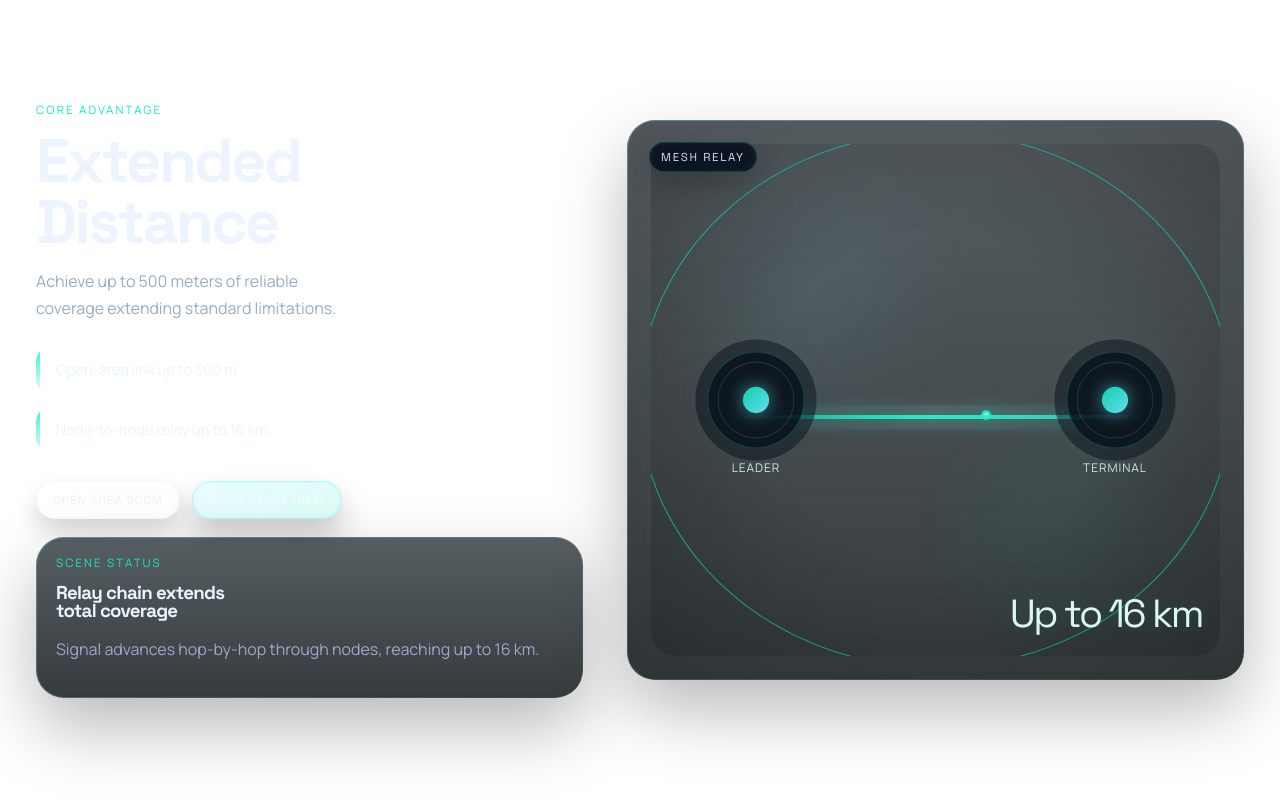
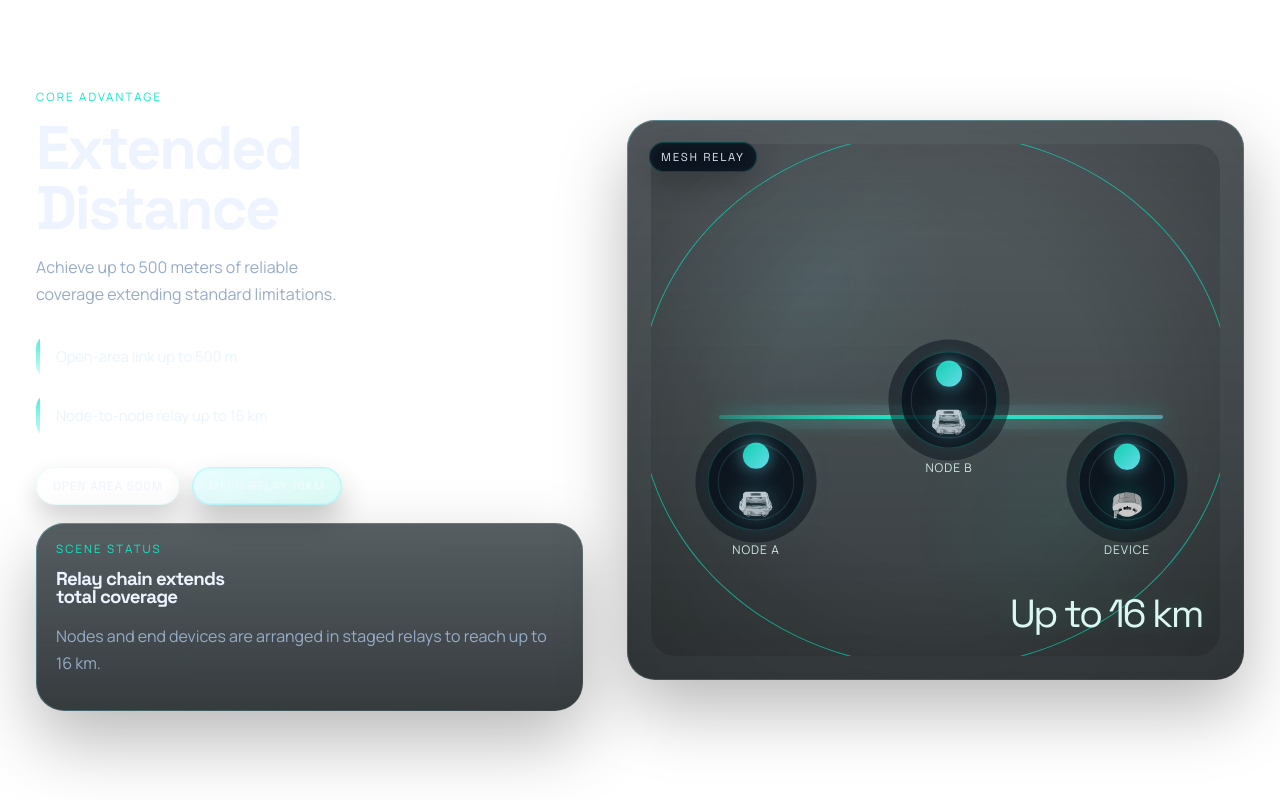
Before and after one commit to tel15675884839-byte/Mesh-System-Demonstration-PPT, a plain HTML site: page pages/distance.html in a window 1280 px wide. Both pictures are taken after a click on the button "MESH RELAY 16KM". Drawn offline with Linux system fonts and the light colour scheme.

Commit message:
feat(distance): add node-device icon chain and relay stage re-layout

```diff
--- a/css/pages/distance.css
+++ b/css/pages/distance.css
@@ -361,6 +361,26 @@
   text-transform: uppercase;
 }
 
+.scene-node .node-icon {
+  position: relative;
+  z-index: 2;
+  width: 34px;
+  height: 34px;
+  object-fit: contain;
+  opacity: 0.92;
+  filter: drop-shadow(0 0 12px rgba(112, 240, 255, 0.36));
+}
+
+.scene-node.is-device::before {
+  background: linear-gradient(135deg, rgba(15, 235, 198, 0.84), rgba(112, 240, 255, 0.82));
+}
+
+.scene-node.is-device .node-icon {
+  width: 30px;
+  height: 30px;
+  filter: drop-shadow(0 0 12px rgba(15, 235, 198, 0.38));
+}
+
 .scene-metric {
   z-index: 4;
   margin: 0;
@@ -390,6 +410,8 @@
 }
 
 .open-link {
+  left: 12%;
+  right: 10%;
   background: linear-gradient(90deg, rgba(112, 240, 255, 0.24), rgba(112, 240, 255, 0.92), rgba(15, 235, 198, 0.88));
   box-shadow:
     0 0 18px rgba(112, 240, 255, 0.42),
@@ -397,7 +419,7 @@
 }
 
 .pulse-open {
-  left: 18%;
+  left: 12%;
   top: 53%;
   width: 14px;
   height: 14px;
@@ -409,12 +431,17 @@
 }
 
 .node-open-a {
-  left: 12%;
+  left: 10%;
   top: 40%;
 }
 
 .node-open-b {
-  right: 12%;
+  left: 44%;
+  top: 40%;
+}
+
+.node-open-device {
+  right: 8%;
   top: 40%;
 }
 
@@ -467,8 +494,8 @@
 .relay-chain::before {
   content: "";
   position: absolute;
-  left: 14%;
-  right: 14%;
+  left: 12%;
+  right: 10%;
   top: 53%;
   height: 4px;
   border-radius: 999px;
@@ -499,32 +526,32 @@
 }
 
 .hop-1 {
-  left: 18%;
+  left: 16%;
 }
 
 .hop-2 {
-  left: 34%;
+  left: 32%;
   animation-delay: 0.2s;
 }
 
 .hop-3 {
-  left: 50%;
+  left: 48%;
   animation-delay: 0.4s;
 }
 
 .hop-4 {
-  left: 66%;
+  left: 64%;
   animation-delay: 0.6s;
 }
 
 .hop-5 {
-  left: 82%;
+  left: 80%;
   animation-delay: 0.8s;
 }
 
 .relay-link {
-  left: 16%;
-  right: 16%;
+  left: 12%;
+  right: 10%;
   top: 53%;
   background: linear-gradient(90deg, rgba(15, 235, 198, 0.22), rgba(15, 235, 198, 0.94), rgba(112, 240, 255, 0.34));
   box-shadow:
@@ -533,7 +560,7 @@
 }
 
 .pulse-relay {
-  left: 16%;
+  left: 12%;
   top: 53%;
   width: 12px;
   height: 12px;
@@ -546,12 +573,17 @@
 
 .node-relay-a {
   left: 10%;
+  top: 57%;
+}
+
+.node-relay-b {
+  left: 44%;
   top: 41%;
 }
 
-.node-relay-z {
-  right: 10%;
-  top: 41%;
+.node-relay-device {
+  right: 8%;
+  top: 57%;
 }
 
 .metric-relay {
@@ -621,7 +653,7 @@
 
   52% {
     opacity: 1;
-    transform: translate3d(calc(-50% + 32cqw), -50%, 0) scale(1);
+    transform: translate3d(calc(-50% + 39cqw), -50%, 0) scale(1);
   }
 
   92% {
@@ -630,7 +662,7 @@
 
   100% {
     opacity: 0;
-    transform: translate3d(calc(-50% + 64cqw), -50%, 0) scale(1.16);
+    transform: translate3d(calc(-50% + 78cqw), -50%, 0) scale(1.16);
   }
 }
 
@@ -657,7 +689,7 @@
   }
 
   74% {
-    transform: translate3d(calc(-50% + 66cqw), -50%, 0) scale(1.06);
+    transform: translate3d(calc(-50% + 62cqw), -50%, 0) scale(1.06);
   }
 
   92% {
@@ -666,7 +698,7 @@
 
   100% {
     opacity: 0;
-    transform: translate3d(calc(-50% + 70cqw), -50%, 0) scale(1.18);
+    transform: translate3d(calc(-50% + 76cqw), -50%, 0) scale(1.18);
   }
 }
 
@@ -793,7 +825,9 @@
   .node-open-a,
   .node-open-b,
   .node-relay-a,
-  .node-relay-z {
+  .node-relay-b,
+  .node-relay-device,
+  .node-open-device {
     top: 42%;
   }
 
--- a/js/distance-page.js
+++ b/js/distance-page.js
@@ -7,13 +7,13 @@
   const sceneMeta = {
     open: {
       mode: "OPEN AREA",
-      title: "Open area direct link established",
-      copy: "Two nodes maintain a stable open-area connection at extended range."
+      title: "Open area node chain established",
+      copy: "Node A relays through Node B to the end device across open-area distance."
     },
     relay: {
       mode: "MESH RELAY",
       title: "Relay chain extends total coverage",
-      copy: "Signal advances hop-by-hop through nodes, reaching up to 16 km."
+      copy: "Nodes and end devices are arranged in staged relays to reach up to 16 km."
     }
   };
   const sceneNames = Object.keys(sceneMeta);
--- a/pages/distance.html
+++ b/pages/distance.html
@@ -29,8 +29,8 @@
         </div>
         <div class="status-panel distance-status-panel distance-status-panel-spaced" aria-live="polite">
           <p class="eyebrow">Scene Status</p>
-          <h3 id="distance-status-title">Open area direct link established</h3>
-          <p id="distance-status-copy">Two nodes maintain a stable open-area connection at extended range.</p>
+          <h3 id="distance-status-title">Open area node chain established</h3>
+          <p id="distance-status-copy">Node A relays through Node B to the end device across open-area distance.</p>
         </div>
       </div>
 
@@ -45,8 +45,18 @@
           </div>
           <div class="scene-link open-link" aria-hidden="true"></div>
           <div class="signal-pulse pulse-open" aria-hidden="true"></div>
-          <div class="scene-node node-open-a" aria-hidden="true"><span>Node A</span></div>
-          <div class="scene-node node-open-b" aria-hidden="true"><span>Node B</span></div>
+          <div class="scene-node node-open-a" aria-hidden="true">
+            <img class="node-icon" src="../assets/icons/node.svg" alt="">
+            <span>Node A</span>
+          </div>
+          <div class="scene-node node-open-b" aria-hidden="true">
+            <img class="node-icon" src="../assets/icons/node.svg" alt="">
+            <span>Node B</span>
+          </div>
+          <div class="scene-node node-open-device is-device" aria-hidden="true">
+            <img class="node-icon" src="../assets/icons/smoke.svg" alt="">
+            <span>Device</span>
+          </div>
           <p class="scene-metric metric-open">500m</p>
         </section>
         <section id="distance-scene-relay" class="distance-scene distance-scene-relay scene-relay" data-scene="relay" aria-label="Mesh relay scene" aria-hidden="true">
@@ -59,8 +69,18 @@
           </div>
           <div class="scene-link relay-link" aria-hidden="true"></div>
           <div class="signal-pulse pulse-relay" aria-hidden="true"></div>
-          <div class="scene-node node-relay-a" aria-hidden="true"><span>Leader</span></div>
-          <div class="scene-node node-relay-z" aria-hidden="true"><span>Terminal</span></div>
+          <div class="scene-node node-relay-a" aria-hidden="true">
+            <img class="node-icon" src="../assets/icons/node.svg" alt="">
+            <span>Node A</span>
+          </div>
+          <div class="scene-node node-relay-b" aria-hidden="true">
+            <img class="node-icon" src="../assets/icons/node.svg" alt="">
+            <span>Node B</span>
+          </div>
+          <div class="scene-node node-relay-device is-device" aria-hidden="true">
+            <img class="node-icon" src="../assets/icons/smoke.svg" alt="">
+            <span>Device</span>
+          </div>
           <p class="scene-metric metric-relay">Up to 16 km</p>
         </section>
       </div>
```
